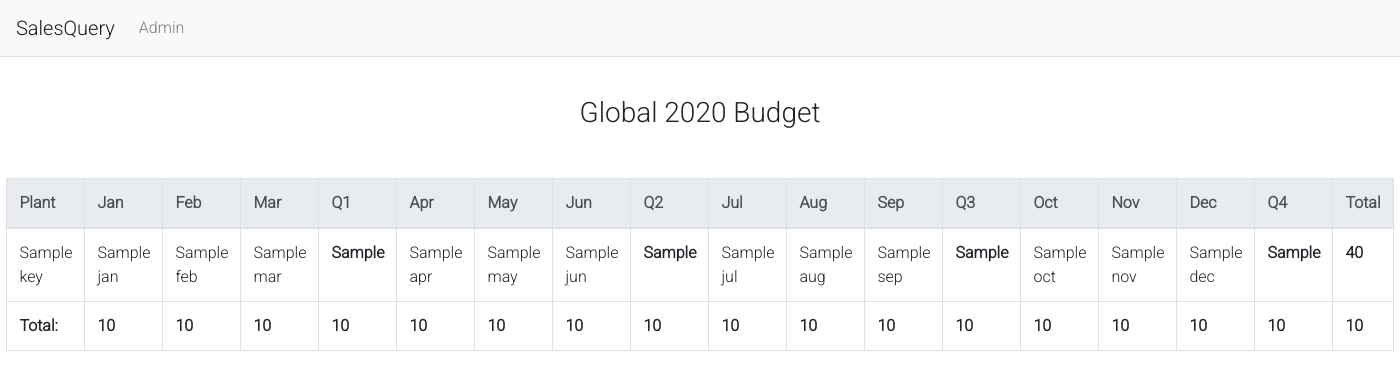
After one commit to anthonyvittoria/Ledger, a Django app: template templates/SalesQuery/budget_global_plant.html in a window 1400 px wide. The commit adds this page. Shown: the top 390 px of the page. Run offline with Django 3.2, Linux system fonts and the light colour scheme; the template is opened without the code that fills it: most values are stand-ins (such as "Sample title", 1, 10 or a date in 2020); some libraries are stand-ins or nearby versions.

Commit message:
Add global budget by plant view

```diff
--- /dev/null
+++ b/templates/SalesQuery/budget_global_plant.html
@@ -0,0 +1,83 @@
+{% extends 'SalesQuery/base.html' %} {% load static %}{% load humanize %}
+
+    {% block body%}
+        <h3 class="mt-5 text-center">Global {{ year }} Budget</h3>
+
+        {% if plant_data %}
+        <table class="table table-hover table-bordered sortable my-5 text-left">
+            <thead class="thead-light">
+                <tr>
+                    <th scope="col">Plant</th>
+                    <th scope="col">Jan</th>
+                    <th scope="col">Feb</th>
+                    <th scope="col">Mar</th>
+                    <th scope="col">Q1</th>
+                    <th scope="col">Apr</th>
+                    <th scope="col">May</th>
+                    <th scope="col">Jun</th>
+                    <th scope="col">Q2</th>
+                    <th scope="col">Jul</th>
+                    <th scope="col">Aug</th>
+                    <th scope="col">Sep</th>
+                    <th scope="col">Q3</th>
+                    <th scope="col">Oct</th>
+                    <th scope="col">Nov</th>
+                    <th scope="col">Dec</th>
+                    <th scope="col">Q4</th>
+                    <th scope="col">Total</th>
+                </tr>
+            </thead>
+            <tbody>
+                {% for key, value in plant_data.items %}
+                <tr>
+                    <td title="{{ key }}">{{ key|truncatechars:10 }}</td>
+                    <td>{{ value.jan }}</td>
+                    <td>{{ value.feb }}</td>
+                    <td>{{ value.mar }}</td>
+                    <td class="font-weight-bold">{{ value.q1 }}</td>
+                    <td>{{ value.apr }}</td>
+                    <td>{{ value.may }}</td>
+                    <td>{{ value.jun }}</td>
+                    <td class="font-weight-bold">{{ value.q2 }}</td>
+                    <td>{{ value.jul }}</td>
+                    <td>{{ value.aug }}</td>
+                    <td>{{ value.sep }}</td>
+                    <td class="font-weight-bold">{{ value.q3 }}</td>
+                    <td>{{ value.oct }}</td>
+                    <td>{{ value.nov }}</td>
+                    <td>{{ value.dec }}</td>
+                    <td class="font-weight-bold">{{ value.q4 }}</td>
+                    <td class="font-weight-bold">{{ value.q1|add:value.q2|add:value.q3|add:value.q4 }}</td>
+                </tr>
+                {% endfor %}
+                <tr data-disablesort="true">
+                    <td class="font-weight-bold">Total:</td>
+                    <td class="font-weight-bold">{{ jan_total }}</td>
+                    <td class="font-weight-bold">{{ feb_total }}</td>
+                    <td class="font-weight-bold">{{ mar_total }}</td>
+                    <td class="font-weight-bold">{{ q1_total }}</td>
+                    <td class="font-weight-bold">{{ apr_total }}</td>
+                    <td class="font-weight-bold">{{ may_total }}</td>
+                    <td class="font-weight-bold">{{ jun_total }}</td>
+                    <td class="font-weight-bold">{{ q2_total }}</td>
+                    <td class="font-weight-bold">{{ jul_total }}</td>
+                    <td class="font-weight-bold">{{ aug_total }}</td>
+                    <td class="font-weight-bold">{{ sep_total }}</td>
+                    <td class="font-weight-bold">{{ q3_total }}</td>
+                    <td class="font-weight-bold">{{ oct_total }}</td>
+                    <td class="font-weight-bold">{{ nov_total }}</td>
+                    <td class="font-weight-bold">{{ dec_total }}</td>
+                    <td class="font-weight-bold">{{ q4_total }}</td>
+                    <td class="font-weight-bold">{{ budget_total }}</td>
+                </tr>
+            </tbody>
+        </table>
+        {% endif %}
+
+        <script src="https://code.jquery.com/jquery-3.3.1.slim.min.js" integrity="sha384-q8i/X+965DzO0rT7abK41JStQIAqVgRVzpbzo5smXKp4YfRvH+8abtTE1Pi6jizo" crossorigin="anonymous"></script>
+        <script src="https://cdnjs.cloudflare.com/ajax/libs/popper.js/1.14.7/umd/popper.min.js" integrity="sha384-UO2eT0CpHqdSJQ6hJty5KVphtPhzWj9WO1clHTMGa3JDZwrnQq4sF86dIHNDz0W1" crossorigin="anonymous"></script>
+        <script src="{% static 'SalesQuery/bootstrap.bundle.js' %}"></script>
+
+        <!-- Add bootstrap-sortable -->
+        <script src="{% static 'SalesQuery/bootstrap-sortable.js' %}"></script>
+    {% endblock %}
--- a/templates/SalesQuery/index.html
+++ b/templates/SalesQuery/index.html
@@ -28,7 +28,7 @@
                 <a href="{% url 'cl_budget_region_customer' %}" class="dropdown-item">Sales by Region by Customer</a>
                 <a href="{% url 'cl_budget_region_sector' %}" class="dropdown-item">Sales by Region by Sector</a>
                 <div class="dropdown-divider"></div>
-                <a href="#" class="dropdown-item">Global sales by Plant</a>
+                <a href="{% url 'cy_budget_global_plant' %}" class="dropdown-item">Global sales by Plant</a>
                 <a href="#" class="dropdown-item">Global sales by Customer</a>
                 <a href="#" class="dropdown-item">Global sales by Sector</a>
                 <a href="#" class="dropdown-item">Global sales by Region</a>
--- a/urls.py
+++ b/urls.py
@@ -28,4 +28,8 @@ urlpatterns = [
         path('budget/region-sector/', views.cl_budget_region_sector, name='cl_budget_region_sector'),
         path('budget/region-sector/<slug:region_name_slug>', views.cy_budget_region_sector, name='cy_budget_region_sector'),
         path('budget/region-sector/<slug:region_name_slug>/<int:year>', views.budget_region_sector, name='budget_region_sector'),
+
+        ### Global budget by Plant ###
+        path('budget/global-plant/', views.cy_budget_global_plant, name='cy_budget_global_plant'),
+        path('budget/global-plant/<int:year>', views.budget_global_plant, name='budget_global_plant'),
 ]
```
Also changed, not shown: templates/SalesQuery/cy_budget_global_plant.html (added, +19 -0 lines), views.py (+119 -0 lines).
